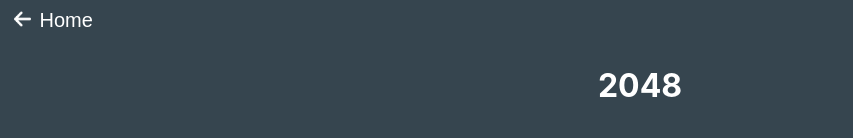
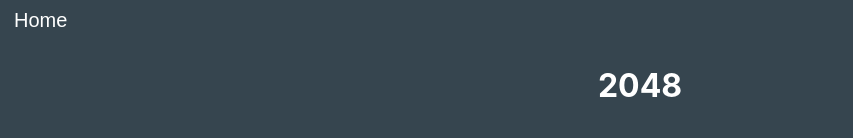
Before and after one commit to AmruthjithSunil/game-library, a React (Vite) app: page /2048 in a window 1280 px wide. Shown: the top 138 px of the page, without its empty margins (0-853 px from the left). Built offline with nearby package versions, Linux system fonts and the light colour scheme.

Commit message:
testing build issue 2

```diff
--- a/src/components/BackButton.tsx
+++ b/src/components/BackButton.tsx
@@ -1,6 +1,6 @@
 import { Link } from "react-router-dom";
 import styled from "styled-components";
-import backArrow from "../UI/Svg/backArrow.png";
+// import backArrow from "../UI/Svg/backArrow.png";
 
 const Name = styled.button`
   margin: 8px;
@@ -14,7 +14,7 @@ export default function BackButton() {
   return (
     <Link to="/">
       <Name>
-        <img src={backArrow} height="16px" style={{ marginRight: "8px" }} />
+        {/* <img src={backArrow} height="16px" style={{ marginRight: "8px" }} /> */}
         Home
       </Name>
     </Link>
```
